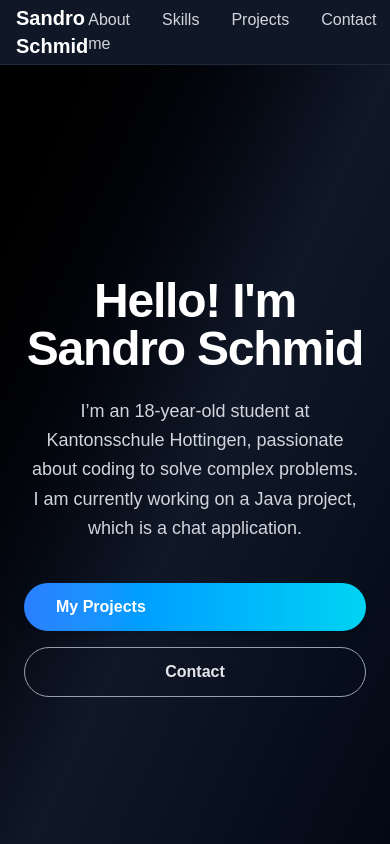
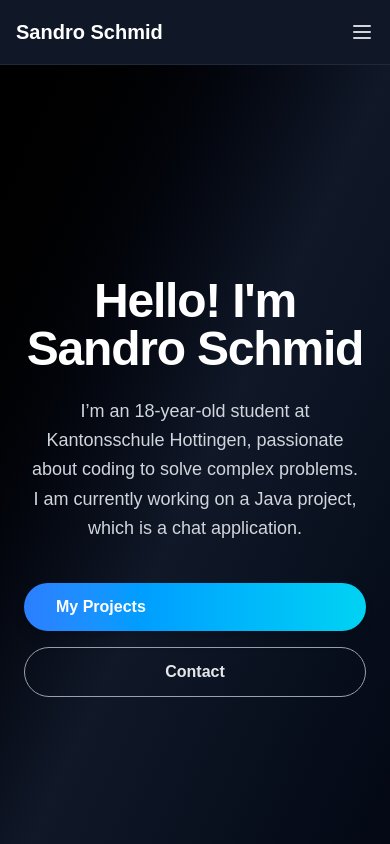
Before and after one commit to im23b-schmids3/portfolio, a Next.js app: page / in a window 390 px wide. Shown: the top 844 px of the page. Built offline with nearby package versions, Linux system fonts and the light colour scheme.

Commit message:
add hamburger menu navigation for mobile

```diff
--- a/src/app/layout.js
+++ b/src/app/layout.js
@@ -1,5 +1,5 @@
-import Link from 'next/link'
 import './globals.css'
+import Navigation from '../components/Navigation'
 
 export const metadata = {
   title: 'Sandro Schmid - Portfolio',
@@ -13,30 +13,7 @@ export default function RootLayout({ children }) {
       <link rel="icon" href="/favicon.ico" type="image/x-icon"/>
     </head>
     <body>
-    <nav className="bg-gray-900 border-b border-gray-800">
-          <div className="container mx-auto px-4">
-            <div className="flex items-center justify-between h-16">
-              <Link href="/" className="text-white font-bold text-xl">
-                Sandro Schmid
-              </Link>
-
-              <div className="flex space-x-8">
-                <Link href="/" className="text-gray-300 hover:text-white transition-colors">
-                  About me
-                </Link>
-                <Link href="/skills" className="text-gray-300 hover:text-white transition-colors">
-                  Skills
-                </Link>
-                <Link href="/projects" className="text-gray-300 hover:text-white transition-colors">
-                  Projects
-                </Link>
-                <Link href="/contact" className="text-gray-300 hover:text-white transition-colors">
-                  Contact
-                </Link>
-              </div>
-            </div>
-          </div>
-        </nav>
+        <Navigation />
 
         {children}
 
--- /dev/null
+++ b/src/components/Navigation.js
@@ -0,0 +1,190 @@
+'use client'
+import Link from 'next/link'
+import { useState } from 'react'
+import { usePathname } from 'next/navigation'
+
+export default function Navigation() {
+  const [isMenuOpen, setIsMenuOpen] = useState(false)
+  const pathname = usePathname()
+
+  const toggleMenu = () => {
+    setIsMenuOpen(!isMenuOpen)
+  }
+
+  const closeMenu = () => {
+    setIsMenuOpen(false)
+  }
+
+  const isActive = (path) => {
+    return pathname === path
+  }
+
+  return (
+    <nav className="bg-gray-900 border-b border-gray-800 relative z-50">
+      <div className="container mx-auto px-4">
+        <div className="flex items-center justify-between h-16">
+          <Link href="/" className="text-white font-bold text-xl">
+            Sandro Schmid
+          </Link>
+
+          {/* Desktop Navigation */}
+          <div className="hidden md:flex space-x-8">
+            <Link
+              href="/"
+              className={`transition-colors ${
+                isActive('/')
+                  ? 'text-blue-400 font-medium'
+                  : 'text-gray-300 hover:text-white'
+              }`}
+            >
+              About me
+            </Link>
+            <Link
+              href="/skills"
+              className={`transition-colors ${
+                isActive('/skills')
+                  ? 'text-blue-400 font-medium'
+                  : 'text-gray-300 hover:text-white'
+              }`}
+            >
+              Skills
+            </Link>
+            <Link
+              href="/projects"
+              className={`transition-colors ${
+                isActive('/projects')
+                  ? 'text-blue-400 font-medium'
+                  : 'text-gray-300 hover:text-white'
+              }`}
+            >
+              Projects
+            </Link>
+            <Link
+              href="/contact"
+              className={`transition-colors ${
+                isActive('/contact')
+                  ? 'text-blue-400 font-medium'
+                  : 'text-gray-300 hover:text-white'
+              }`}
+            >
+              Contact
+            </Link>
+          </div>
+
+          {/* Mobile Burger Button */}
+          <button
+            className="md:hidden text-gray-300 hover:text-white transition-colors"
+            onClick={toggleMenu}
+            aria-label="Toggle menu"
+          >
+            <svg
+              className="w-6 h-6"
+              fill="none"
+              stroke="currentColor"
+              viewBox="0 0 24 24"
+              xmlns="http://www.w3.org/2000/svg"
+            >
+              {isMenuOpen ? (
+                <path
+                  strokeLinecap="round"
+                  strokeLinejoin="round"
+                  strokeWidth={2}
+                  d="M6 18L18 6M6 6l12 12"
+                />
+              ) : (
+                <path
+                  strokeLinecap="round"
+                  strokeLinejoin="round"
+                  strokeWidth={2}
+                  d="M4 6h16M4 12h16M4 18h16"
+                />
+              )}
+            </svg>
+          </button>
+        </div>
+
+        {/* Mobile Dropdown Menu*/}
+        {isMenuOpen && (
+          <div className="md:hidden absolute top-full left-0 right-0 bg-gradient-to-b from-gray-900 via-gray-800 to-gray-900 border-b border-gray-700 shadow-2xl">
+            <div className="px-2 pt-2 pb-3 space-y-1">
+              <Link
+                href="/"
+                className={`block px-3 py-3 rounded-md transition-all duration-300 transform hover:translate-x-2 ${
+                  isActive('/')
+                    ? 'text-blue-400 bg-blue-900/20 border-l-2 border-blue-400'
+                    : 'text-gray-300 hover:text-white hover:bg-gray-700'
+                }`}
+                onClick={closeMenu}
+                style={{
+                  animation: 'slideInFromTop 0.3s ease-out 0s forwards',
+                  opacity: 0,
+                  transform: 'translateY(-20px)'
+                }}
+              >
+                About me
+              </Link>
+              <Link
+                href="/skills"
+                className={`block px-3 py-3 rounded-md transition-all duration-300 transform hover:translate-x-2 ${
+                  isActive('/skills')
+                    ? 'text-blue-400 bg-blue-900/20 border-l-2 border-blue-400'
+                    : 'text-gray-300 hover:text-white hover:bg-gray-700'
+                }`}
+                onClick={closeMenu}
+                style={{
+                  animation: 'slideInFromTop 0.3s ease-out 0.1s forwards',
+                  opacity: 0,
+                  transform: 'translateY(-20px)'
+                }}
+              >
+                Skills
+              </Link>
+              <Link
+                href="/projects"
+                className={`block px-3 py-3 rounded-md transition-all duration-300 transform hover:translate-x-2 ${
+                  isActive('/projects')
+                    ? 'text-blue-400 bg-blue-900/20 border-l-2 border-blue-400'
+                    : 'text-gray-300 hover:text-white hover:bg-gray-700'
+                }`}
+                onClick={closeMenu}
+                style={{
+                  animation: 'slideInFromTop 0.3s ease-out 0.2s forwards',
+                  opacity: 0,
+                  transform: 'translateY(-20px)'
+                }}
+              >
+                Projects
+              </Link>
+              <Link
+                href="/contact"
+                className={`block px-3 py-3 rounded-md transition-all duration-300 transform hover:translate-x-2 ${
+                  isActive('/contact')
+                    ? 'text-blue-400 bg-blue-900/20 border-l-2 border-blue-400'
+                    : 'text-gray-300 hover:text-white hover:bg-gray-700'
+                }`}
+                onClick={closeMenu}
+                style={{
+                  animation: 'slideInFromTop 0.3s ease-out 0.3s forwards',
+                  opacity: 0,
+                  transform: 'translateY(-20px)'
+                }}
+              >
+                Contact
+              </Link>
+            </div>
+          </div>
+        )}
+      </div>
+
+      {/* CSS Animations */}
+      <style jsx>{`
+        @keyframes slideInFromTop {
+          to {
+            opacity: 1;
+            transform: translateY(0);
+          }
+        }
+      `}</style>
+    </nav>
+  )
+}
```
